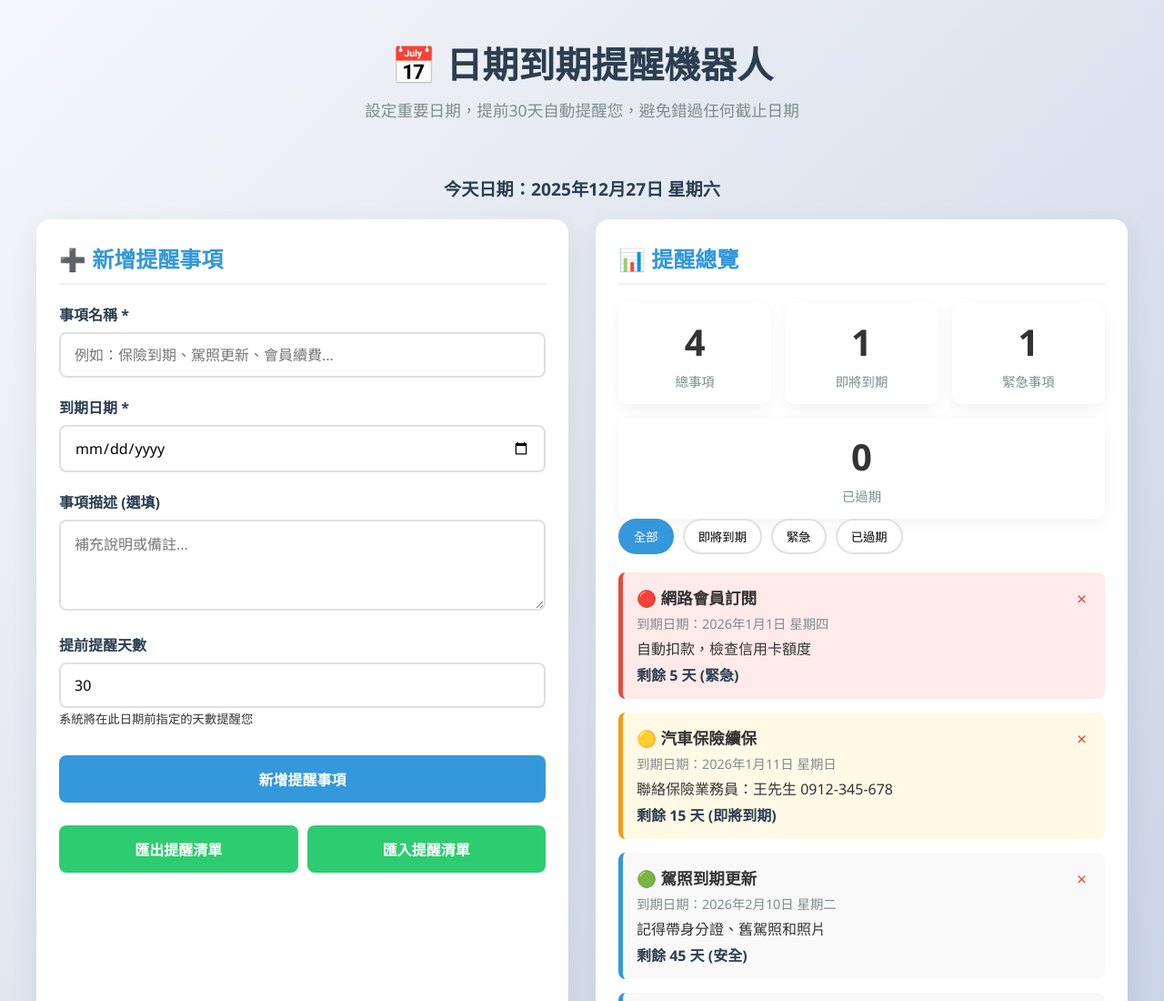
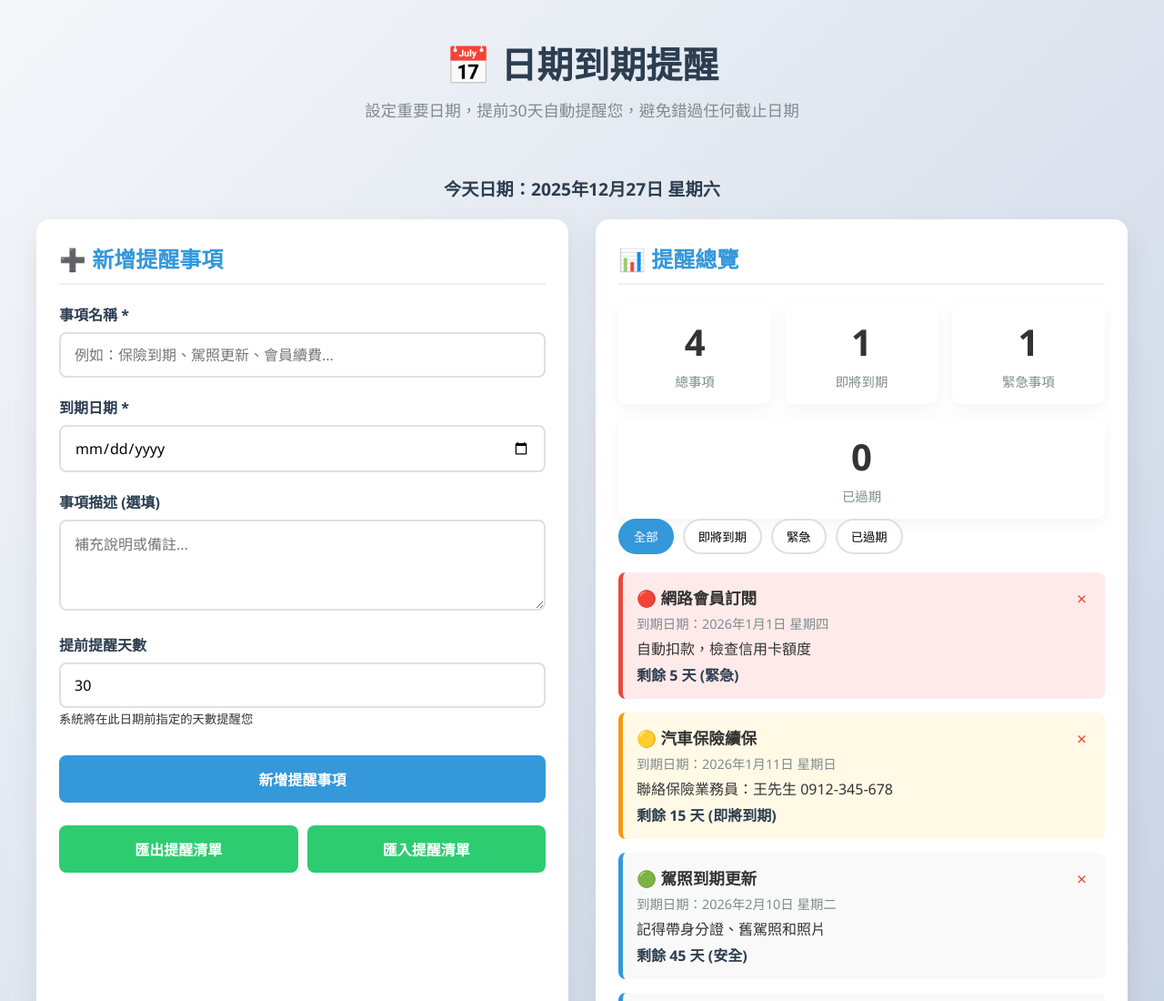
Before and after one commit to Nevevrq/-, a plain HTML site: page index.html in a window 1280 px wide. Shown: the top 1100 px of the page at 91% size. Drawn offline with Linux system fonts and the light colour scheme.

Commit message:
Update header title in index.html

```diff
--- a/index.html
+++ b/index.html
@@ -356,7 +356,7 @@
 <body>
     <div class="container">
         <header>
-            <h1>📅 日期到期提醒機器人</h1>
+            <h1>📅 日期到期提醒</h1>
             <p class="subtitle">設定重要日期，提前30天自動提醒您，避免錯過任何截止日期</p>
         </header>
 
```
